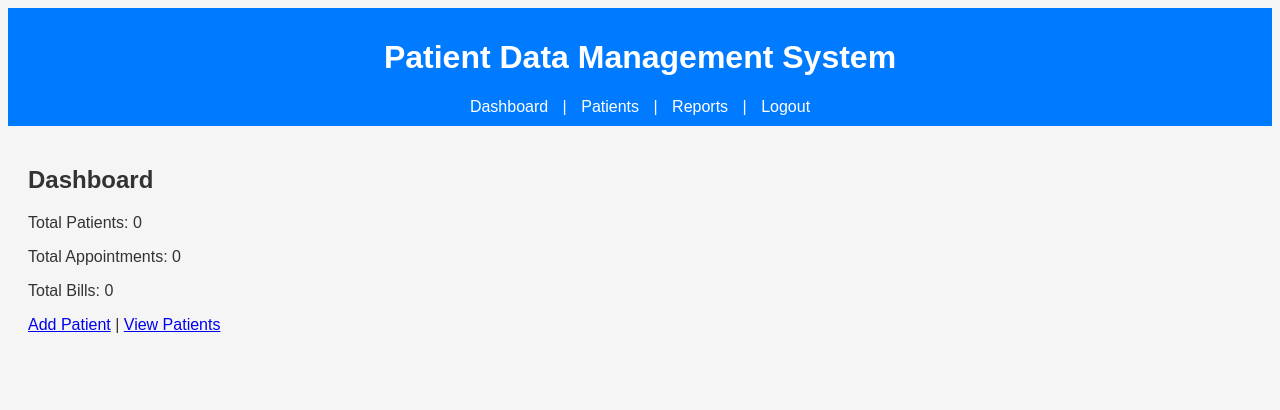
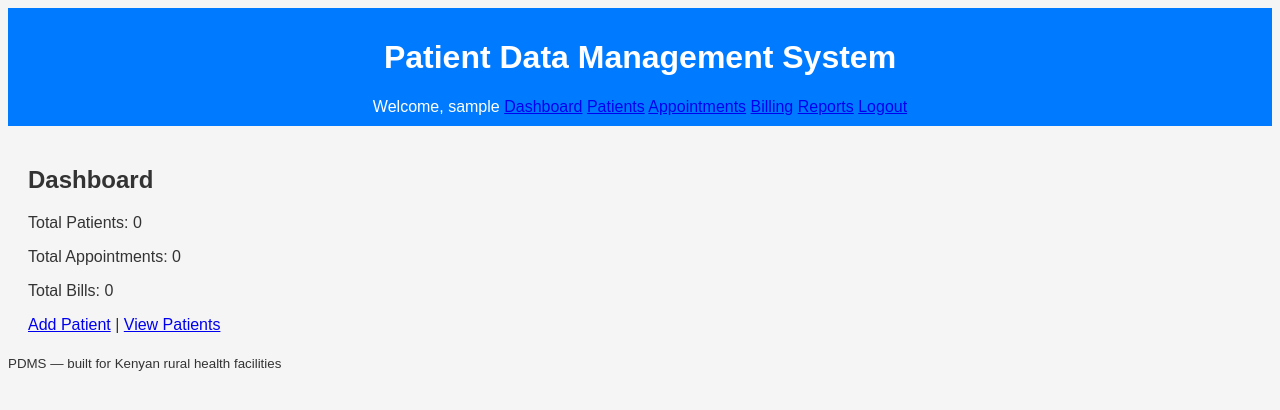
Before and after one commit to onesmuson/Patient-Data-Management-System-In-Rural-Areas-, a Flask app: page /dashboard in a window 1280 px wide. Shown: the top 410 px of the page. Run offline with Flask 3, Linux system fonts and the light colour scheme; the visitor is signed in with stand-in values (Sample User, id 1).

Commit message:
Update base.html

```diff
--- a/templates/base.html
+++ b/templates/base.html
@@ -1,22 +1,35 @@
 <!DOCTYPE html>
-<html>
+<html lang="en">
 <head>
+  <meta charset="utf-8" />
   <title>PDMS Kenya</title>
+  <meta name="viewport" content="width=device-width, initial-scale=1" />
   <link rel="stylesheet" href="{{ url_for('static', filename='css/styles.css') }}">
 </head>
 <body>
-    <header>
-        <h1>Patient Data Management System</h1>
-        {% if session.user_id %}
-        <nav>
-            <a href="{{ url_for('dashboard') }}">Dashboard</a> |
-            <a href="{{ url_for('view_patients') }}">Patients</a> |
-            <a href="{{ url_for('reports') }}">Reports</a> |
-            <a href="{{ url_for('logout') }}">Logout</a>
-        </nav>
+<header class="topbar">
+  <div class="container">
+    <h1 class="brand">Patient Data Management System</h1>
+    {% if session.get('username') %}
+    <div class="topnav">
+      <span class="user">Welcome, {{ session.get('username') }}</span>
+      <a href="{{ url_for('dashboard') }}">Dashboard</a>
+      <a href="{{ url_for('view_patients') }}">Patients</a>
+      <a href="{{ url_for('view_appointments') }}">Appointments</a>
+      <a href="{{ url_for('view_bills') }}">Billing</a>
+      <a href="{{ url_for('reports') }}">Reports</a>
+      <a href="{{ url_for('logout') }}" class="danger">Logout</a>
+    </div>
+    {% else %}
+    <div class="topnav">
+      <a href="{{ url_for('login') }}">Login</a>
+      <a href="{{ url_for('register') }}">Register</a>
+    </div>
     {% endif %}
+  </div>
 </header>
-    <main>
+
+<main class="container">
   {% with messages = get_flashed_messages(with_categories=true) %}
     {% if messages %}
       {% for category, message in messages %}
@@ -26,5 +39,9 @@
   {% endwith %}
   {% block content %}{% endblock %}
 </main>
+
+<footer class="container footer">
+  <small>PDMS — built for Kenyan rural health facilities</small>
+</footer>
 </body>
 </html>
```
Lines whose indentation alone changed are shown as unchanged.
